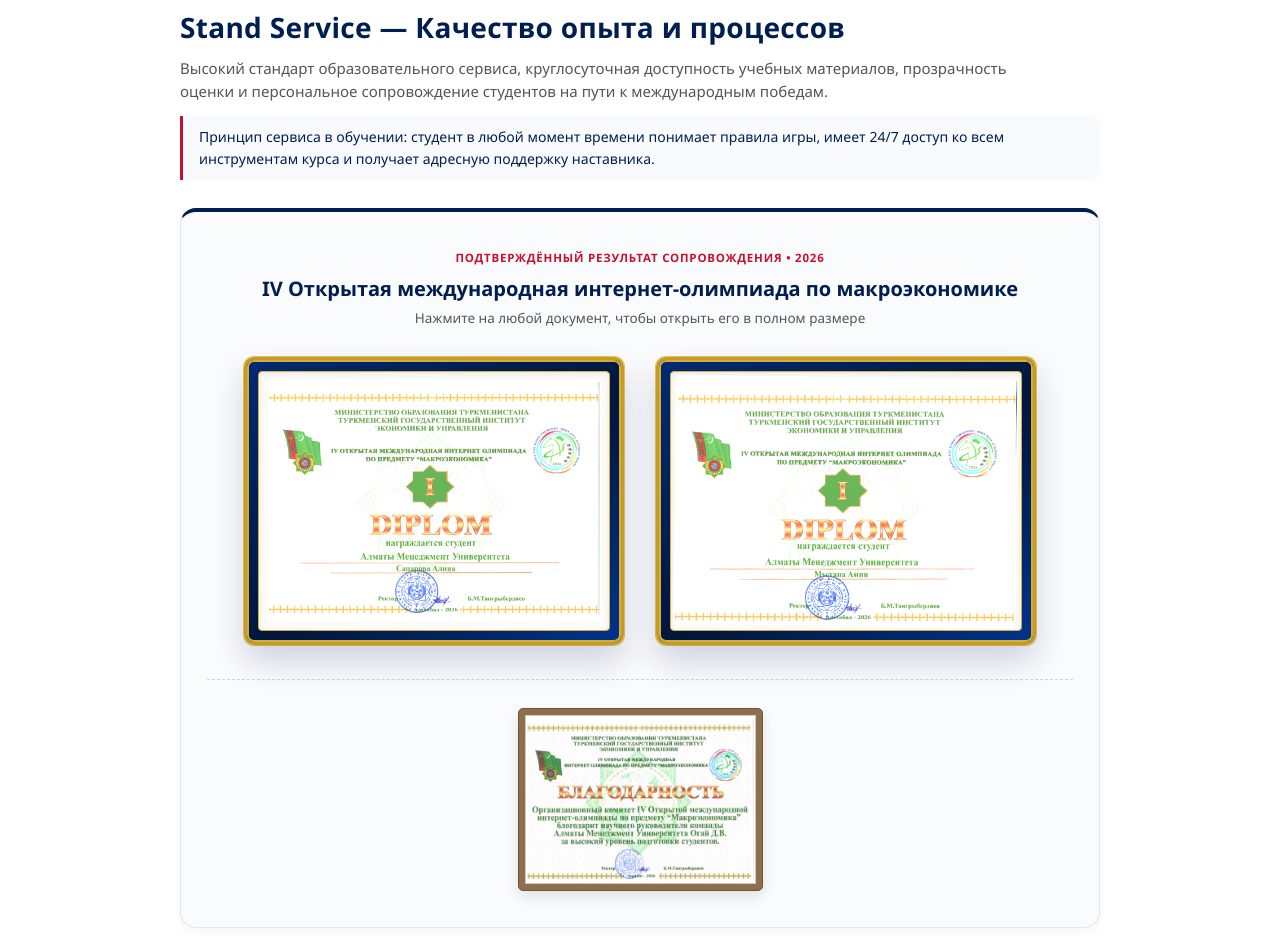
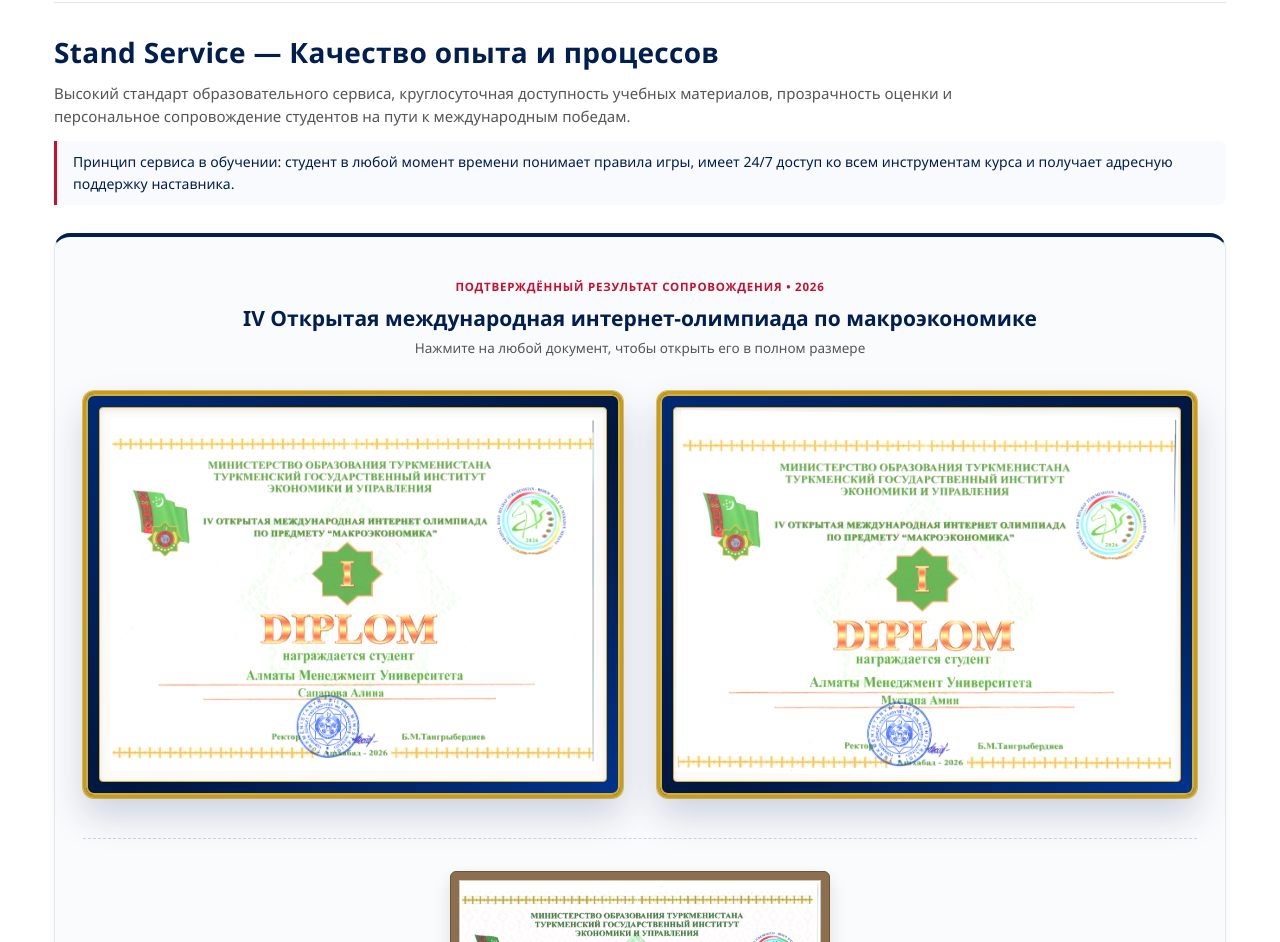
Before and after one commit to ogaydv-prog/Almau-Awards-2026-Ogay, a plain HTML site: page stand-service.html in a window 1280 px wide. Shown: the part 104-1046 px from the top of the page. Drawn offline with Linux system fonts and the light colour scheme.

Commit message:
Update stand-service.html

```diff
--- a/stand-service.html
+++ b/stand-service.html
@@ -42,10 +42,10 @@
         }
 
         .container {
-            max-width: 960px;
+            max-width: 1220px;
             width: 100%;
             margin: 0 auto;
-            padding: 22px 20px 44px;
+            padding: 22px 24px 48px;
             flex: 1;
         }
 
@@ -163,7 +163,7 @@
         .subtitle {
             font-size: 15px;
             color: var(--text-muted);
-            max-width: 840px;
+            max-width: 900px;
             line-height: 1.5;
         }
 
@@ -179,10 +179,10 @@
         }
 
         /* =========================================================
-           ГАЛЕРЕЯ ДОКУМЕНТОВ: 2 ТОРЖЕСТВЕННЫХ ДИПЛОМА + СКРОМНАЯ БЛАГОДАРНОСТЬ
+           ГАЛЕРЕЯ ДОКУМЕНТОВ: УВЕЛИЧЕННЫЙ МАСШТАБ (1.5x ДЛЯ ДИПЛОМОВ)
            ========================================================= */
         .awards-showcase {
-            padding: 32px 26px 36px;
+            padding: 36px 28px 42px;
             background: #fafbfd;
             border: 1px solid var(--border-light);
             border-top: 4px solid var(--almau-navy);
@@ -192,7 +192,7 @@
 
         .showcase-header {
             text-align: center;
-            margin-bottom: 28px;
+            margin-bottom: 32px;
         }
 
         .showcase-badge {
@@ -206,7 +206,7 @@
         }
 
         .showcase-header h2 {
-            font-size: 20px;
+            font-size: 21px;
             font-weight: 700;
             color: var(--almau-navy);
             margin-bottom: 4px;
@@ -217,14 +217,14 @@
             color: var(--text-muted);
         }
 
-        /* Верхний ряд: два диплома I степени студенток в торжественных рамках */
+        /* Верхний ряд: два крупных диплома (~1.5 раза больше прежнего: до 540px каждый) */
         .student-diplomas-row {
             display: grid;
-            grid-template-columns: repeat(2, minmax(0, 380px));
-            gap: 32px;
+            grid-template-columns: repeat(2, minmax(0, 540px));
+            gap: 34px;
             justify-content: center;
             align-items: start;
-            margin-bottom: 34px;
+            margin-bottom: 40px;
         }
 
         .diploma-item {
@@ -236,25 +236,25 @@
         }
 
         .diploma-item:hover {
-            transform: translateY(-6px) scale(1.02);
+            transform: translateY(-6px) scale(1.015);
         }
 
         /* Благородная торжественная багетная рамка (глубокий синий + золотой кант + паспарту) */
         .grand-frame {
             width: 100%;
-            padding: 11px;
+            padding: 13px;
             background: linear-gradient(145deg, #002a75 0%, #00163d 55%, #00338D 100%);
             border: 3px solid #c59b27;
-            border-radius: 10px;
+            border-radius: 11px;
             box-shadow:
-                0 16px 32px rgba(0, 30, 80, 0.18),
+                0 18px 36px rgba(0, 30, 80, 0.18),
                 0 0 0 1px #e5c667,
                 inset 0 0 0 2px #d4af37;
         }
 
         .grand-mat {
             background: #fdfbf7;
-            padding: 8px;
+            padding: 10px;
             border: 1.5px solid #d4af37;
             border-radius: 4px;
             box-shadow: inset 0 2px 6px rgba(0, 0, 0, 0.08);
@@ -274,12 +274,12 @@
             transform-origin: center center;
         }
 
-        /* Нижний блок: благодарность руководителя — меньше по размеру и в простой скромной деревянной рамке */
+        /* Нижний блок: благодарность руководителя — теперь в размер прежних дипломов (380px) и в простой деревянной рамке */
         .mentor-thanks-row {
             display: flex;
             flex-direction: column;
             align-items: center;
-            padding-top: 28px;
+            padding-top: 32px;
             border-top: 1px dashed #cbd5e1;
         }
 
@@ -288,7 +288,7 @@
             flex-direction: column;
             align-items: center;
             width: 100%;
-            max-width: 245px;
+            max-width: 380px;
             cursor: zoom-in;
             transition: transform 0.25s ease;
         }
@@ -300,11 +300,11 @@
         /* Простая лаконичная тонкая деревянная рамка */
         .simple-wood-frame {
             width: 100%;
-            padding: 6px;
+            padding: 8px;
             background: #8b6f4e;
             border: 1.5px solid #6e5539;
-            border-radius: 5px;
-            box-shadow: 0 6px 14px rgba(0, 0, 0, 0.10);
+            border-radius: 6px;
+            box-shadow: 0 8px 18px rgba(0, 0, 0, 0.12);
         }
 
         .simple-wood-frame img {
@@ -335,8 +335,8 @@
 
         .lightbox-content {
             position: relative;
-            max-width: 90vw;
-            max-height: 90vh;
+            max-width: 92vw;
+            max-height: 92vh;
             background: #ffffff;
             padding: 10px;
             border-radius: 10px;
@@ -347,8 +347,8 @@
 
         .lightbox-content img {
             display: block;
-            max-width: 86vw;
-            max-height: 84vh;
+            max-width: 88vw;
+            max-height: 86vh;
             width: auto;
             height: auto;
             border-radius: 4px;
@@ -384,7 +384,7 @@
             border-top: 1px solid var(--border-light);
         }
 
-        @media (max-width: 1150px) {
+        @media (max-width: 1380px) {
             .brand-left {
                 gap: 14px;
             }
@@ -395,13 +395,13 @@
             }
         }
 
-        @media (max-width: 720px) {
+        @media (max-width: 820px) {
             .student-diplomas-row {
                 grid-template-columns: 1fr;
-                max-width: 380px;
+                max-width: 540px;
                 margin-left: auto;
                 margin-right: auto;
-                gap: 24px;
+                gap: 28px;
             }
         }
 
@@ -413,7 +413,7 @@
                 padding: 22px 16px 26px;
             }
             .mentor-item {
-                max-width: 220px;
+                max-width: 320px;
             }
         }
     </style>
@@ -459,7 +459,7 @@
             <p data-i18n="awardsHint">Нажмите на любой документ, чтобы открыть его в полном размере</p>
         </div>
 
-        <!-- Верхний ряд: 2 диплома в торжественных рамках -->
+        <!-- Верхний ряд: 2 крупных диплома в торжественных рамках -->
         <div class="student-diplomas-row">
             <div class="diploma-item" onclick="openLightbox('img-saparova', false)">
                 <div class="grand-frame">
@@ -478,7 +478,7 @@
             </div>
         </div>
 
-        <!-- Нижний блок: скромная деревянная рамка поменьше -->
+        <!-- Нижний блок: скромная деревянная рамка в размер прежних дипломов -->
         <div class="mentor-thanks-row">
             <div class="mentor-item" onclick="openLightbox('img-ogay', false)">
                 <div class="simple-wood-frame">
```
